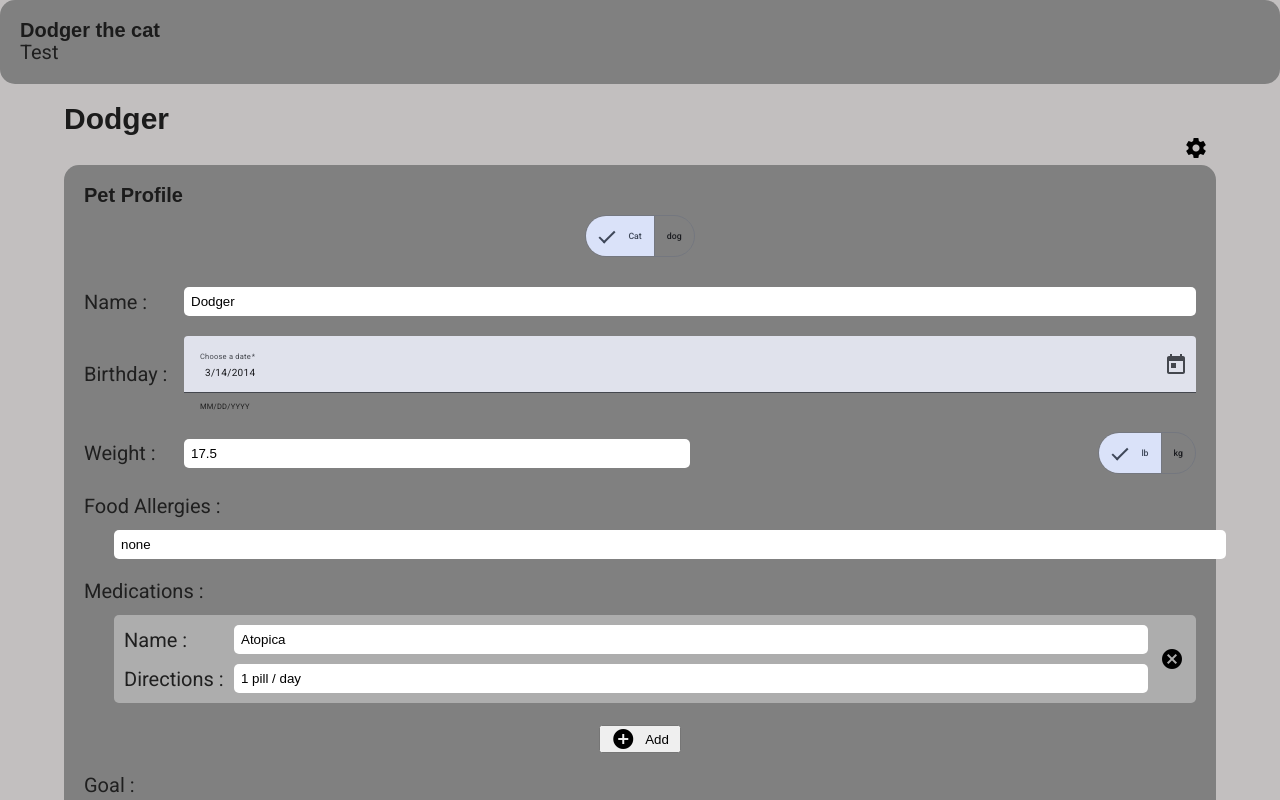
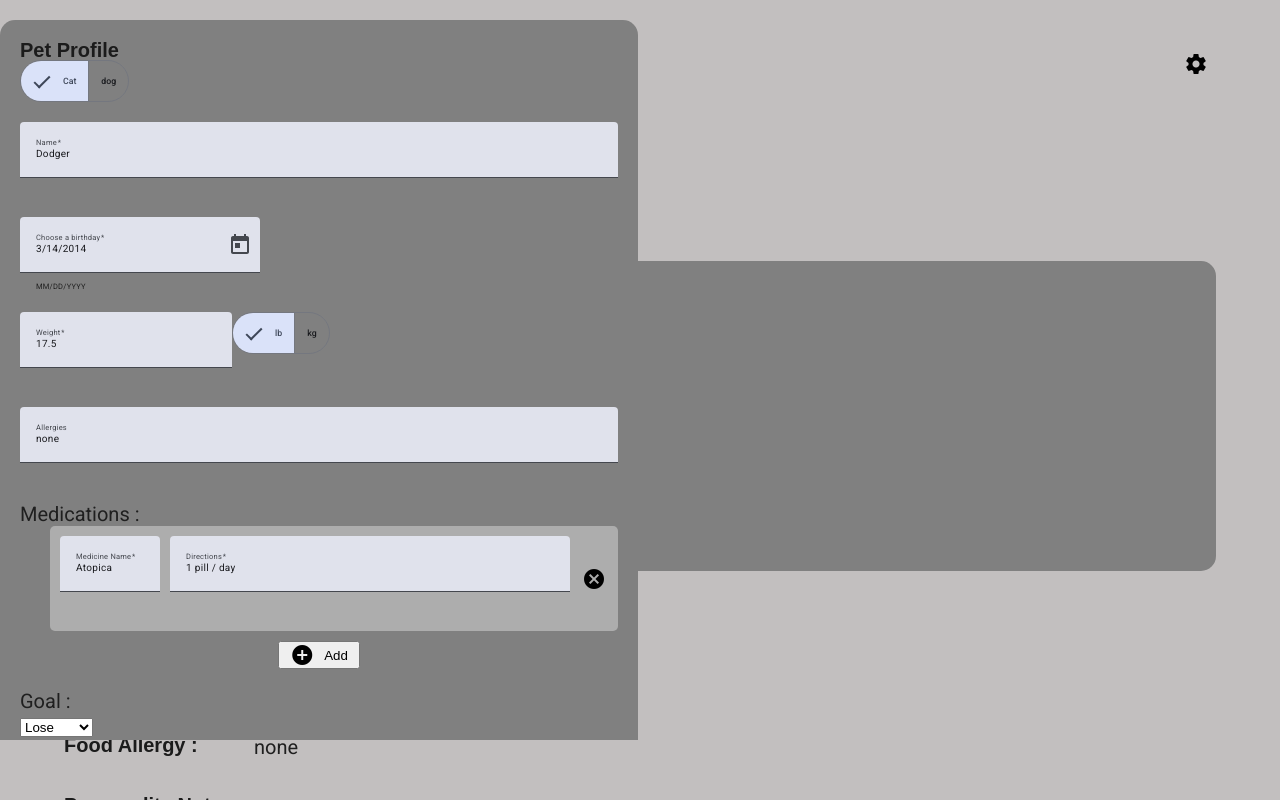
Before and after one commit to CocoTapi/Cat-Calorie-Calc-Frontend, an Angular app: page / in a window 1280 px wide. Both pictures are taken after a click on the button "settings". Shown: the top 800 px of the page. Built offline with nearby package versions, Linux system fonts and the light colour scheme.

Commit message:
make a reusable custom input component and use it for pet profile form

```diff
--- a/public/pets/pets-test-data.ts
+++ b/public/pets/pets-test-data.ts
@@ -3,7 +3,7 @@ import { Pet_Profile } from "../../src/app/pet-profile/models/pet-profile.model"
 export const PETS_TEST_DATA: Pet_Profile[] = [
     {
         id: 0,
-        type: 'cat',
+        species: 'cat',
         name: 'Dodger',
         icon: 'dodger.png',
         birthday: new Date(2014, 2, 14),
--- a/src/app/app.component.html
+++ b/src/app/app.component.html
@@ -1,2 +1,2 @@
-<app-card title="Dodger the cat">Test</app-card>
+<!-- <app-card title="Dodger the cat">Test</app-card> -->
 <app-pet-profile />
--- a/src/app/app.component.ts
+++ b/src/app/app.component.ts
@@ -1,10 +1,9 @@
 import { Component } from '@angular/core';
-import { CardComponent } from "./ui/card/card.component";
 import { PetProfileComponent } from "./pet-profile/pet-profile.component";
 
 @Component({
   selector: 'app-root',
-  imports: [CardComponent, PetProfileComponent],
+  imports: [PetProfileComponent],
   templateUrl: './app.component.html',
   styleUrl: './app.component.scss',
 })
--- a/src/app/pet-profile/models/pet-profile.model.ts
+++ b/src/app/pet-profile/models/pet-profile.model.ts
@@ -1,6 +1,6 @@
 export interface Pet_Form_DATA {
     id: number | null,
-    type: 'cat' | 'dog' | null,
+    species: 'cat' | 'dog' | null,
     name: string,
     birthday: Date | null,
 
--- a/src/app/pet-profile/pet-form/pet-form.component.html
+++ b/src/app/pet-profile/pet-form/pet-form.component.html
@@ -1,9 +1,10 @@
-<app-card [title]="title()" >
+<div class="edit-modal">
+
+<app-card [title]="title()">
     <form [formGroup]="petProfileForm" (ngSubmit)="onSubmit()" class="form">
-
         <!-- Type Selection -->
-        <section class="form__type">
-            <mat-button-toggle-group aria-label="type" formControlName="type">
+        <section class="form__species">
+            <mat-button-toggle-group aria-label="species" formControlName="species">
                 <mat-button-toggle value="cat">Cat</mat-button-toggle>
                 <mat-button-toggle value="dog">dog</mat-button-toggle>
             </mat-button-toggle-group>
@@ -11,15 +12,19 @@
 
         <!-- Name Input -->
         <section class="form__name">
-            <label for="name" class="form__name__title">Name :</label>
-            <input type="text" id="name" name="name" formControlName="name" />
+            <app-custom-input
+                label="Name"
+                formFieldName="name"
+                type="text"
+                [customFormControl]="getFormControl('name')"
+                placeholder="Pet Name"
+            />
         </section>
 
         <!-- Birthday Input -->
          <section class="form__birthday">
-            <label for="birthday" class="form__birthday__title">Birthday :</label>
-            <mat-form-field>
-                <mat-label>Choose a date</mat-label>
+            <mat-form-field >
+                <mat-label>Choose a birthday</mat-label>
                 <input matInput [matDatepicker]="picker" formControlName="birthday">
                 <mat-hint>MM/DD/YYYY</mat-hint>
                 <mat-datepicker-toggle matIconSuffix [for]="picker"></mat-datepicker-toggle>
@@ -27,10 +32,16 @@
             </mat-form-field>
          </section>
 
+
         <!-- Weight Input -->
         <section class="form__weight">
-            <label for="weight" class="form__weight__title">Weight :</label>
-            <input type="text" id="weight" name="weight" formControlName="weight" />
+            <app-custom-input
+                label="Weight"
+                formFieldName="weight"
+                type="text"
+                [customFormControl]="getFormControl('weight')"
+                placeholder="Ex. 5.8"
+            />
 
             <!-- Unit Selection -->
             <div class="form__weight__unit">
@@ -43,8 +54,13 @@
 
         <!-- Food Allergies Input-->
         <section class="form__allergies">
-            <label for="allergies" class="form__allergies__title">Food Allergies :</label>
-            <input type="text" id="allergies" name="allergies" formControlName="allergies" />
+            <app-custom-input
+                label="Allergies"
+                formFieldName="allergies"
+                type="text"
+                [customFormControl]="getFormControl('allergies')"
+                placeholder="Ex. milk, wheat"
+            />
         </section>
 
         <!-- Medication Input -->
@@ -53,11 +69,20 @@
             <ul formArrayName="medications" class="form__medications__content">
                 @for (med of medications.controls; track med; let idx = $index){
                 <li [formGroupName]="idx" class="form__medications__content__item">
-                        <label for="med_name">Name :</label>
-                        <input type="text" id="med_name" name="med_name" formControlName="med_name" />
-
-                        <label for="directions">Directions :</label>
-                        <input type="text" id="directions" name="directions" formControlName="directions" />
+                    <app-custom-input
+                        label="Medicine Name"
+                        formFieldName="med_name"
+                        type="text"
+                        [customFormControl]="getMedItemControl(idx, 'med_name')"
+                        placeholder="Ex. Atopica"
+                    />
+                    <app-custom-input
+                        label="Directions"
+                        formFieldName="directions"
+                        type="text"
+                        [customFormControl]="getMedItemControl(idx, 'directions')"
+                        placeholder="Ex. 1 pill / day"
+                    />
 
                     <button type="button" (click)="removeMedication(idx)" class="btn">
                         <mat-icon>cancel</mat-icon>
@@ -85,11 +110,20 @@
 
             <!-- Target Weight Input -->
             <div class="form__section__goal__weight">
-                <label for="target_weight" class="form__section__title">Target Weight :</label>
+                <app-custom-input
+                    label="Target Weight"
+                    formFieldName="target_weight"
+                    type="text"
+                    [customFormControl]="getFormControl('target_weight')"
+                    placeholder="Ex. milk, wheat"
+                />
+                <p>{{ getFormControl('weight_unit').value }}</p>
+
+                <!-- <label for="target_weight" class="form__section__title">Target Weight :</label>
                 <div>
                     <input type="text" id="target_weight" name="target_weight" formControlName="target_weight" />
-                    <p>{{ unit }}</p>
-                </div>
+                    <p>{{ unitControl.value }}</p>
+                </div> -->
             </div>
         </section>
 
@@ -106,18 +140,36 @@
 
             <!-- Factor Input -->
             <div class="form__calories__factor">
-            <label for="factor">Factor based on your goal :</label>
-            <input type="text" name="factor" id="factor" formControlName="factor" />
+                <p>
+                    suggested factor for
+                    <span>{{ getFormControl('goal').value }} weight</span> :
+                    <span>{{ getFormControl('factor').value }}</span>
+                </p>
+                <app-custom-input
+                    label="Factor based on your goal"
+                    formFieldName="factor"
+                    type="text"
+                    [customFormControl]="getFormControl('factor')"
+                    placeholder="Ex. milk, wheat"
+                />
             </div>
 
             <!-- Calories Input -->
             <div class="form__calories__daily">
-                <label for="daily__calories__daily__title">Calories :</label>
-                    <input type="text" name="daily_calories" id="daily_calories" formControlName="daily_calories" />
+                <p>Displayed calories are automatically calculated based on the factor.</p>
+                <app-custom-input
+                    label="Daily Calories"
+                    formFieldName="daily_calories"
+                    type="text"
+                    [customFormControl]="getFormControl('daily_calories')"
+                    placeholder="Ex. 200"
+                />
                 <p>kcal / day</p>
             </div>
         </section>
 
         <button>Submit</button>
+
     </form>
 </app-card>
+</div>
--- a/src/app/pet-profile/pet-form/pet-form.component.scss
+++ b/src/app/pet-profile/pet-form/pet-form.component.scss
@@ -1,32 +1,23 @@
 @use '@angular/material' as mat;
+
+.edit-modal {
+  position: fixed;
+  z-index: 1000;
+  box-sizing: border-box;
+  height: 90vh; /* Ensures modal takes a limited height */
+  overflow-y: auto; /* Enables scrolling inside modal */
+}
 
 .form {
   display: grid;
   gap: 2rem;
-
-  // everything inside form
-  & > * {
-    font-size: 2rem;
-    display: grid;
-    align-items: center;
-
-    input {
-      width: 100%; // Makes sure input stretches within its grid cell
-      padding: 0.5rem;
-      border-radius: 5px;
-      border-color: transparent;
-  }
-  }
+  flex: 1; /* Allows form to take available space */
+  overflow-y: auto; /* Enables scrolling */
 
   &__type {
     margin: 1rem auto;
     // TODO: button design
   }
-
-  &__name, &__birthday {
-    grid-template-columns: 10rem 1fr;
-  }
-
 
   &__name{
 
@@ -37,15 +28,14 @@
   }
 
   &__weight {
-    grid-template-columns: 10rem 1fr 1fr;
+    display: flex;
+    // grid-template-columns: 10rem 1fr 1fr;
 
-
-
-    &__unit {
-        display: flex;
-        justify-content: flex-end;
-        align-items: center;
-    }
+    // &__unit {
+    //     display: flex;
+    //     justify-content: flex-end;
+    //     align-items: center;
+    // }
   }
 
   &__allergies, &__medications, &__goal {
--- a/src/app/pet-profile/pet-form/pet-form.component.ts
+++ b/src/app/pet-profile/pet-form/pet-form.component.ts
@@ -1,6 +1,6 @@
 import { ChangeDetectionStrategy, Component, signal, OnInit, Input, DestroyRef, inject } from '@angular/core';
 import { CardComponent } from "../../ui/card/card.component";
-import { FormArray, FormControl, FormGroup, ReactiveFormsModule, Validators } from '@angular/forms';
+import { FormArray, FormControl, FormGroup, FormsModule, ReactiveFormsModule, Validators } from '@angular/forms';
 import { MatButtonToggleModule } from '@angular/material/button-toggle';
 import { Pet_Form_DATA, Pet_Profile } from '../models/pet-profile.model';
 import { MatIconModule } from '@angular/material/icon';
@@ -9,12 +9,13 @@ import { MatInputModule } from '@angular/material/input';
 import { MatDatepickerModule } from '@angular/material/datepicker';
 import { MatNativeDateModule } from '@angular/material/core';
 import { medicationValidator } from './pet-form-validators';
-
+import { CustomInputComponent } from "../../ui/custom-input/custom-input.component";
 
 @Component({
   selector: 'app-pet-form',
   imports: [
     CardComponent,
+    FormsModule,
     ReactiveFormsModule,
     MatButtonToggleModule,
     MatIconModule,
@@ -22,7 +23,8 @@ import { medicationValidator } from './pet-form-validators';
     MatInputModule,
     MatDatepickerModule,
     MatNativeDateModule,
-  ],
+    CustomInputComponent
+],
   templateUrl: './pet-form.component.html',
   styleUrl: './pet-form.component.scss',
   changeDetection: ChangeDetectionStrategy.OnPush,
@@ -34,11 +36,12 @@ export class PetFormComponent implements OnInit {
   @Input() pet!: Pet_Profile;
   petProfileForm!: FormGroup;
 
+
   ngOnInit(): void {
     // Setup initial form values
     const initialPetProfile: Pet_Form_DATA = {
       id: this.pet?.id ?? null,
-      type: this.pet?.type ?? 'cat',
+      species: this.pet?.species ?? 'cat',
       name: this.pet?.name ?? '',
       birthday: this.pet?.birthday ?? null,
 
@@ -59,8 +62,10 @@ export class PetFormComponent implements OnInit {
 
     // Setup reactive form group
     this.petProfileForm = new FormGroup({
-      type: new FormControl(initialPetProfile.type, Validators.required),
-      name: new FormControl(initialPetProfile.name, Validators.required),
+      species: new FormControl(initialPetProfile.species,Validators.required),
+      name: new FormControl(initialPetProfile.name, {
+        validators:[ Validators.required]
+      }),
       birthday: new FormControl(initialPetProfile.birthday, Validators.required),
 
       weight: new FormControl(initialPetProfile.weight, Validators.required),
@@ -70,8 +75,8 @@ export class PetFormComponent implements OnInit {
       medications: new FormArray(
         initialPetProfile.medications.map(med => new FormGroup({
           med_id: new FormControl(med.med_id),
-          med_name: new FormControl(med.med_name),
-          directions: new FormControl(med.directions)
+          med_name: new FormControl(med.med_name, Validators.required),
+          directions: new FormControl(med.directions, Validators.required)
         }))
       ),
 
@@ -134,25 +139,33 @@ export class PetFormComponent implements OnInit {
     })
 
     this.destroyRef.onDestroy(() => subscriptionForFactor?.unsubscribe());
-
   }
 
-  // Getter for weight_unit
-  get unit() {
-    return this.petProfileForm.get('weight_unit')?.value;
+  // Getter for Form Controls to use validations
+  getFormControl(fieldName: string): FormControl {
+  if (!this.petProfileForm) throw Error(`petProfileForm is not exist.`);
+
+    return this.petProfileForm.get(fieldName) as FormControl
   }
 
   // Getter for medications' FormArray
   get medications() {
+    if (!this.petProfileForm) throw Error(`petProfileForm is not exist.`);
+
     return this.petProfileForm.get('medications') as FormArray;
+  }
+
+  // Getter for each medication name and direction
+  getMedItemControl(index: number, medItem: 'med_name' | 'directions' ): FormControl {
+    return this.medications.at(index).get(medItem) as FormControl;
   }
 
   // Add a new medication
   addMedication() {
     this.medications.push(new FormGroup({
       med_id: new FormControl(this.medications.length),
-      med_name: new FormControl(''),
-      directions: new FormControl('')
+      med_name: new FormControl('', Validators.required),
+      directions: new FormControl('', Validators.required)
     }, medicationValidator));
   }
 
--- a/src/app/pet-profile/pet-profile.component.html
+++ b/src/app/pet-profile/pet-profile.component.html
@@ -1,10 +1,10 @@
+@if (showEditPage()){
+    <app-pet-form [pet]="pet()" />
+}
+
 <div class="pets">
     <h1 class="heading-1">{{ pet().name}}</h1>
     <button (click)="onEdit()" class="responsive-icon"><mat-icon>settings</mat-icon></button>
-
-    @if (showEditPage()){
-        <app-pet-form [pet]="pet()" />
-    }
     <div class="pet-profile-1">
         <img [src]="imagePath()" [alt]="pet().name" class="pet-profile-1__img">
         <div class="pet-profile-1__summary">
--- a/src/app/ui/card/card.component.scss
+++ b/src/app/ui/card/card.component.scss
@@ -3,4 +3,5 @@ div {
     border-radius: 15px;
     background-color: grey;
     padding: 2rem;
+    box-sizing: border-box; // Ensures padding is included in the width calculation
 }
--- /dev/null
+++ b/src/app/ui/custom-input/custom-input.component.html
@@ -0,0 +1,14 @@
+<mat-form-field class="custom-input">
+    <mat-label>{{ label }}</mat-label>
+    <input [type]="type" matInput [formControl]="customFormControl" [placeholder]="placeholder">
+    @if (customFormControl.hasError('required')) {
+        <mat-error>{{ label }} is <strong>required</strong></mat-error>
+    }
+    @if (
+        customErrorMessage &&
+        customFormControl.hasError(formFieldName) &&
+        !customFormControl.hasError('required')
+        ) {
+            <mat-error>{{ customErrorMessage }}</mat-error>
+        }
+</mat-form-field>
--- /dev/null
+++ b/src/app/ui/custom-input/custom-input.component.scss
@@ -0,0 +1,3 @@
+.custom-input {
+    width: 100%;
+  }
```
Also changed, not shown: src/app/ui/custom-input/custom-input.component.ts (added, +22 -0 lines), 1 other file (tests, documents, lock files or other folders). Lines whose indentation alone changed are shown as unchanged.
